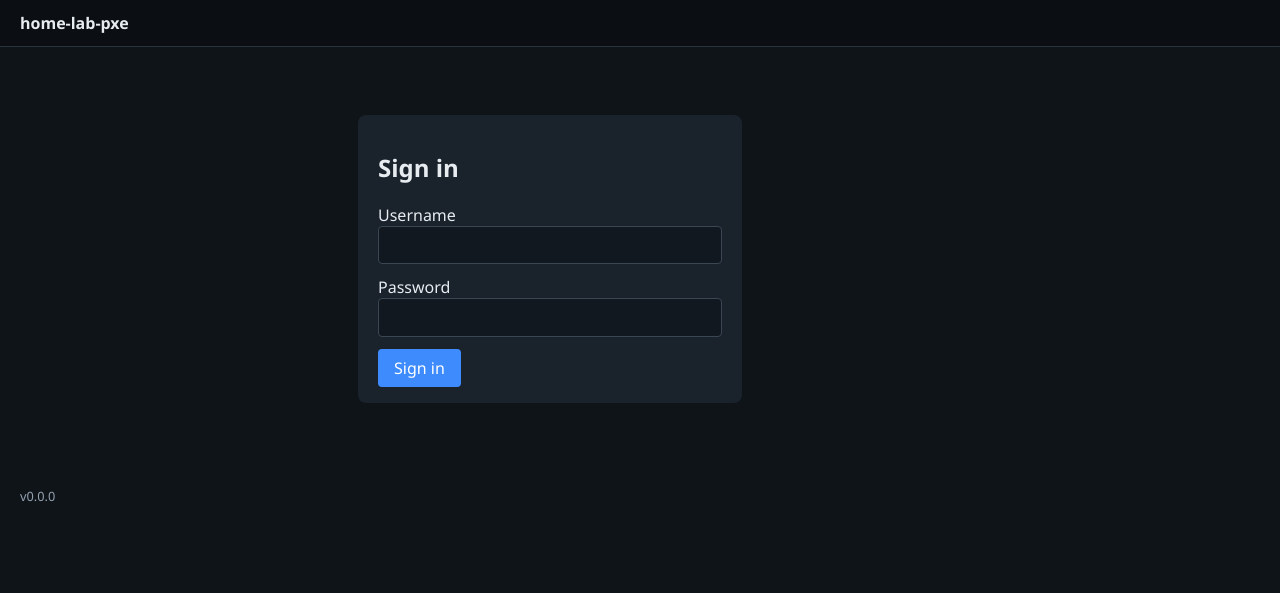
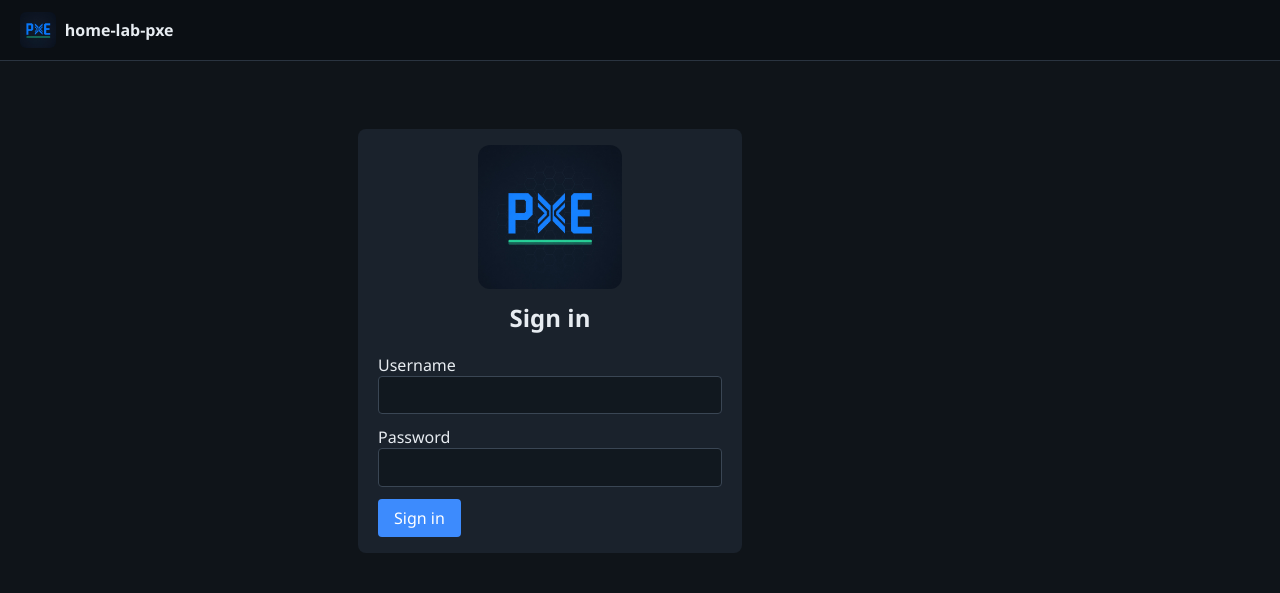
Before and after one commit to hometinker12/home-lab-pxe, a FastAPI app: page /login in a window 1280 px wide. Shown: the top 593 px of the page. Run offline with FastAPI, Linux system fonts and the light colour scheme.

Commit message:
Add PXE lettermark to the console header, login, and favicon
Give the admin UI a recognizable brand on sign-in and in browser tabs. smoke: pxe_smoke.py GET /login plus /static/logo.png, /static/favicon.png, and /favicon.ico; tests/test_branding.py. docs: CHANGELOG [Unreleased] and README smoke list.

Co-authored-by: Cursor <cursoragent@cursor.com>

```diff
--- a/src/app.py
+++ b/src/app.py
@@ -5,7 +5,7 @@ from __future__ import annotations
 from pathlib import Path
 
 from fastapi import FastAPI, HTTPException, Request
-from fastapi.responses import JSONResponse
+from fastapi.responses import FileResponse, JSONResponse
 from fastapi.staticfiles import StaticFiles
 from starlette.middleware.base import BaseHTTPMiddleware
 
@@ -49,6 +49,12 @@ def create_app() -> FastAPI:
     )
     static_dir = Path(__file__).resolve().parent / "static"
     static_dir.mkdir(exist_ok=True)
+    favicon_file = static_dir / "favicon.png"
+
+    @app.get("/favicon.ico", include_in_schema=False)
+    def favicon():
+        return FileResponse(favicon_file, media_type="image/png")
+
     app.mount("/static", StaticFiles(directory=str(static_dir)), name="static")
     app.add_middleware(SecurityMiddleware)
     app.include_router(health_router)
--- a/src/static/app.css
+++ b/src/static/app.css
@@ -25,7 +25,27 @@ a { color: var(--accent); }
   background: #0b0f14;
   border-bottom: 1px solid #2a3440;
 }
-.brand { font-weight: 700; text-decoration: none; color: var(--text); }
+.brand {
+  display: inline-flex;
+  align-items: center;
+  gap: 0.55rem;
+  font-weight: 700;
+  text-decoration: none;
+  color: var(--text);
+}
+.brand-mark {
+  width: 2.25rem;
+  height: 2.25rem;
+  border-radius: 6px;
+  flex-shrink: 0;
+}
+.login-logo {
+  display: block;
+  width: 9rem;
+  height: 9rem;
+  margin: 0 auto 0.75rem;
+  border-radius: 12px;
+}
 nav { display: flex; gap: 1rem; }
 .logout { margin-left: auto; display: flex; gap: 0.75rem; align-items: center; }
 .who { color: var(--muted); font-size: 0.9rem; }
@@ -43,6 +63,7 @@ main { padding: 1.25rem; max-width: 1100px; }
   padding: 1rem 1.25rem;
 }
 .login { max-width: 24rem; margin: 3rem auto; }
+.login h1 { text-align: center; margin-top: 0; }
 label { display: block; margin: 0.75rem 0; }
 input, select, textarea, button {
   font: inherit;
--- a/src/templates/base.html
+++ b/src/templates/base.html
@@ -4,11 +4,16 @@
   <meta charset="utf-8">
   <meta name="viewport" content="width=device-width, initial-scale=1">
   <title>{% block title %}home-lab-pxe{% endblock %}</title>
+  <link rel="icon" type="image/png" href="/static/favicon.png">
+  <link rel="apple-touch-icon" href="/static/favicon.png">
   <link rel="stylesheet" href="/static/app.css">
 </head>
 <body>
   <header class="top">
-    <a class="brand" href="/machines">home-lab-pxe</a>
+    <a class="brand" href="/machines">
+      <img class="brand-mark" src="/static/favicon.png" alt="" width="36" height="36">
+      home-lab-pxe
+    </a>
     {% if user %}
     <nav>
       <a href="/machines">Machines</a>
--- a/src/templates/login.html
+++ b/src/templates/login.html
@@ -2,6 +2,7 @@
 {% block title %}Login — home-lab-pxe{% endblock %}
 {% block body %}
 <section class="card login">
+  <img class="login-logo" src="/static/logo.png" width="144" height="144" alt="home-lab-pxe">
   <h1>Sign in</h1>
   {% if error %}<p class="error">{{ error }}</p>{% endif %}
   <form method="post" action="/login">
```
Also changed, not shown: scripts/pxe_smoke.py (+12 -0 lines), tests/test_branding.py (added, +34 -0 lines), CHANGELOG.md, README.md, src/static/favicon.png (added), src/static/logo.png (added).
